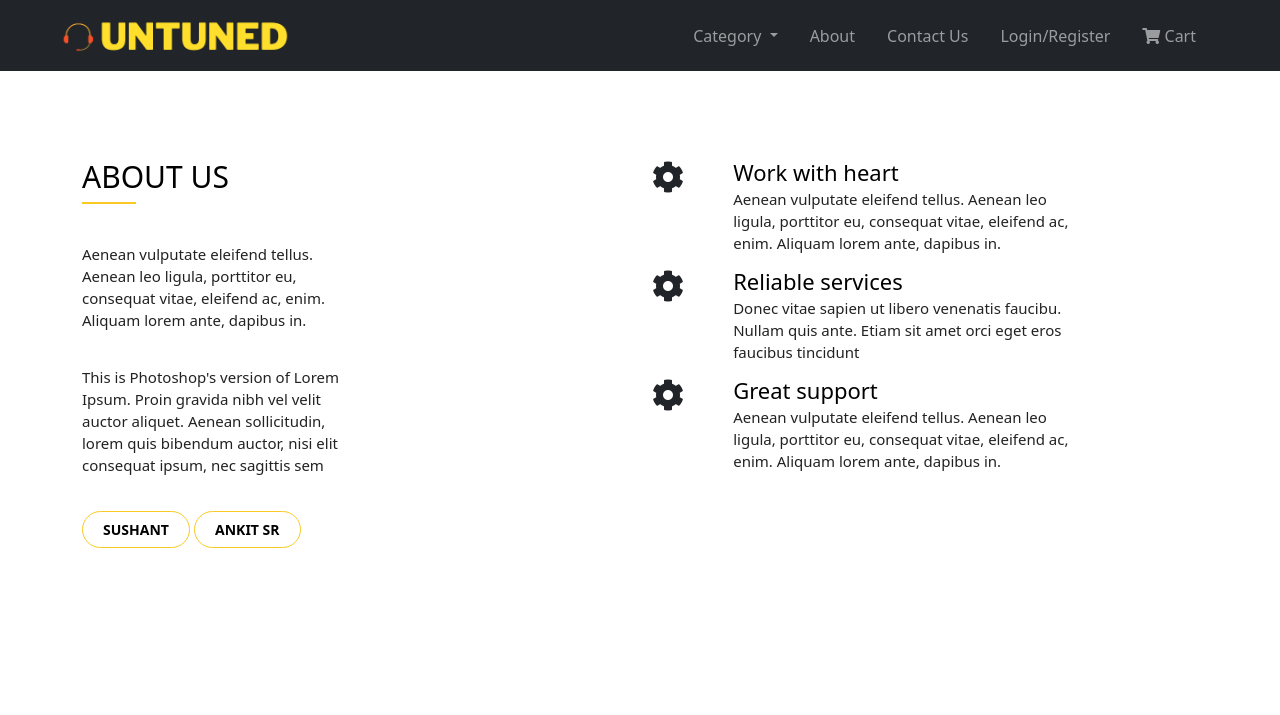
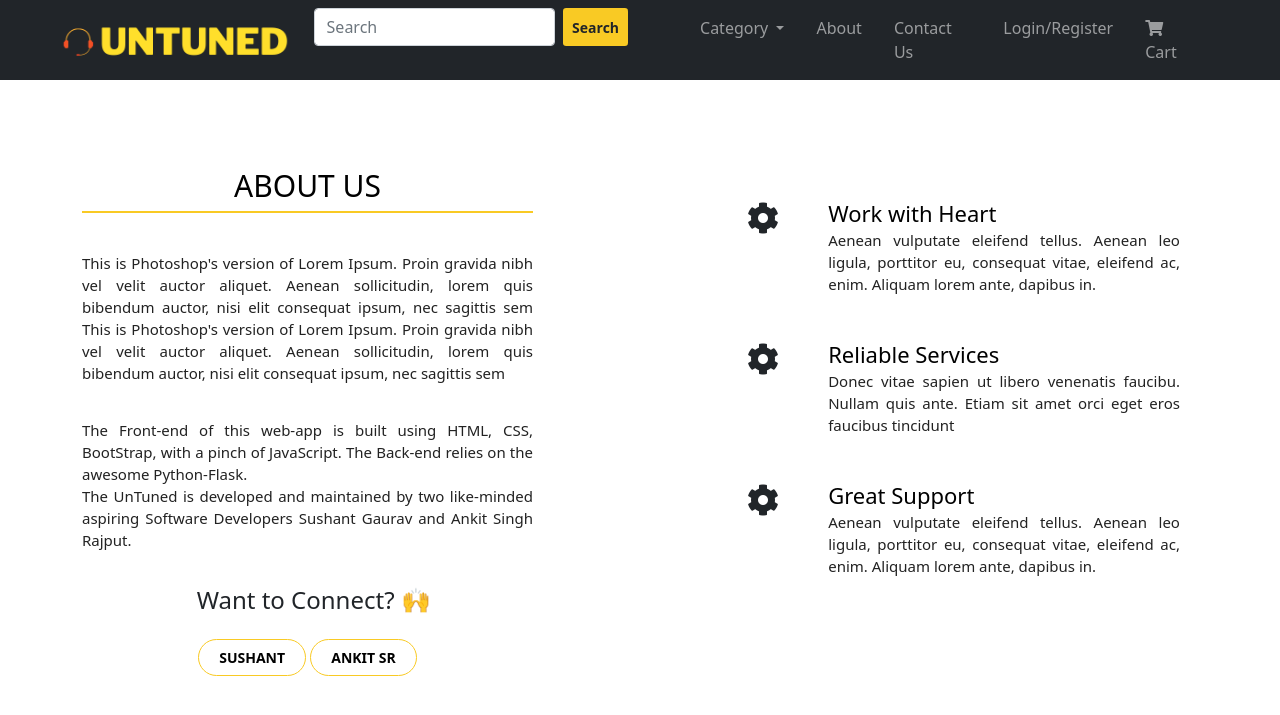
Before and after one commit to Fanatic-Coders/UnTuned, a Flask app: page /about in a window 1280 px wide. Shown: the top 715 px of the page. Run offline with Flask 2, Linux system fonts and the light colour scheme.

Commit message:
Updated About Page

```diff
--- a/static/css/style.css
+++ b/static/css/style.css
@@ -15,6 +15,12 @@
   color: black;
   background-color: #f9ca24;
   font-weight: 500;
+}
+
+.btn-color{
+  color: #212529;
+  background-color: #f9ca24;
+  font-weight: bold;
 }
 
 /* Login and Registration Background */
@@ -73,7 +79,6 @@
   right: 0;
   bottom: 0;
   left: 0;
-  /* background: #ffc0cb; */
 }
 
 .aboutus-section {
@@ -88,6 +93,7 @@
   position: relative;
   text-transform: uppercase;
   color: black;
+  text-align: center;
 }
 .aboutus-title::after {
   background: #F9CA24 none repeat scroll 0 0;
@@ -96,13 +102,14 @@
   height: 2px;
   left: 0;
   position: absolute;
-  width: 54px;
+  width: 100%;
 }
 .aboutus-text {
   color: #222;
   font-size: 15px;
   line-height: 22px;
   margin: 0 0 35px;
+  text-align: justify;
 }
 
 a:hover, a:active {
@@ -122,6 +129,12 @@ a:hover, a:active {
   padding: 7px 20px;
   text-transform: uppercase;
   text-decoration: none;
+  margin-bottom: 2rem;
+  margin-top: 1rem;
+}
+
+.feature{
+  margin-top: 2rem;
 }
 .feature .feature-box .iconset {
   background: #fff none repeat scroll 0 0;
@@ -142,6 +155,8 @@ a:hover, a:active {
 .feature .feature-box .feature-content {
   float: left;
   width: 78%;
+  margin-bottom: 2rem;
+  text-align: justify;
 }
 .feature .feature-box .feature-content h4 {
   color: black;
--- a/templates/about.html
+++ b/templates/about.html
@@ -4,26 +4,45 @@
   <div class="aboutus-section">
     <div class="container">
       <div class="row">
-        <div class="col-md-3 col-sm-6 col-xs-12">
+        <div class="col-md-5 col-sm-6 col-xs-12">
           <div class="aboutus">
             <h2 class="aboutus-title">About Us</h2>
             <p class="aboutus-text">
-              Aenean vulputate eleifend tellus. Aenean leo ligula, porttitor eu,
-              consequat vitae, eleifend ac, enim. Aliquam lorem ante, dapibus
-              in.
+              This is Photoshop's version of Lorem Ipsum. Proin gravida nibh vel
+              velit auctor aliquet. Aenean sollicitudin, lorem quis bibendum
+              auctor, nisi elit consequat ipsum, nec sagittis sem This is
+              Photoshop's version of Lorem Ipsum. Proin gravida nibh vel velit
+              auctor aliquet. Aenean sollicitudin, lorem quis bibendum auctor,
+              nisi elit consequat ipsum, nec sagittis sem
             </p>
             <p class="aboutus-text">
-              This is Photoshop's version of Lorem Ipsum. Proin gravida nibh vel
-              velit auctor aliquet. Aenean sollicitudin, lorem quis bibendum
-              auctor, nisi elit consequat ipsum, nec sagittis sem
+              The Front-end of this web-app is built using HTML, CSS, BootStrap,
+              with a pinch of JavaScript. The Back-end relies on the awesome
+              Python-Flask. <br />
+              The UnTuned is developed and maintained by two like-minded
+              aspiring Software Developers Sushant Gaurav and Ankit Singh
+              Rajput.
             </p>
-            <a class="aboutus-more" href="https://www.linkedin.com/in/sushant-gaurav/" target="_blank">Sushant </a>
-            <a class="aboutus-more" href="https://www.linkedin.com/in/ankit-singh-rajput/" target="_blank">Ankit SR</a>
+
+            <div class="text-center">
+              <h4>&nbsp; Want to Connect? 🙌</h4>
+              <a
+                class="aboutus-more"
+                href="https://www.linkedin.com/in/sushant-gaurav/"
+                target="_blank"
+                >Sushant
+              </a>
+              <a
+                class="aboutus-more"
+                href="https://www.linkedin.com/in/ankit-singh-rajput/"
+                target="_blank"
+                >Ankit SR</a
+              >
+            </div>
           </div>
         </div>
-        <div class="col-md-3 col-sm-6 col-xs-12">
-          <div class="aboutus-banner">
-          </div>
+        <div class="col-md-2 col-sm-6 col-xs-12">
+          <div class="aboutus-banner"></div>
         </div>
         <div class="col-md-5 col-sm-6 col-xs-12">
           <div class="feature">
@@ -33,7 +52,7 @@
                   <span class="fas fa-cog fa-2x"></span>
                 </div>
                 <div class="feature-content">
-                  <h4>Work with heart</h4>
+                  <h4>Work with Heart</h4>
                   <p>
                     Aenean vulputate eleifend tellus. Aenean leo ligula,
                     porttitor eu, consequat vitae, eleifend ac, enim. Aliquam
@@ -48,7 +67,7 @@
                   <span class="fas fa-cog fa-2x"></span>
                 </div>
                 <div class="feature-content">
-                  <h4>Reliable services</h4>
+                  <h4>Reliable Services</h4>
                   <p>
                     Donec vitae sapien ut libero venenatis faucibu. Nullam quis
                     ante. Etiam sit amet orci eget eros faucibus tincidunt
@@ -62,7 +81,7 @@
                   <span class="fas fa-cog fa-2x"></span>
                 </div>
                 <div class="feature-content">
-                  <h4>Great support</h4>
+                  <h4>Great Support</h4>
                   <p>
                     Aenean vulputate eleifend tellus. Aenean leo ligula,
                     porttitor eu, consequat vitae, eleifend ac, enim. Aliquam
--- a/templates/base.html
+++ b/templates/base.html
@@ -34,6 +34,12 @@
             </button>
             <div class="collapse navbar-collapse" id="navbarSupportedContent">
                 <ul class="navbar-nav ms-auto mb-2 mb-lg-0 start mx-2">
+                   <li class="nav-item active mx-2">
+                    <form class="d-flex">
+                        <input class="form-control me-2" type="search" placeholder="Search" aria-label="Search">
+                        <button class="btn btn-color btn-sm me-lg-5" type="submit">Search</button>
+                      </form>
+                   </li>
                     <li class="nav-item dropdown mx-2">
                         <a class="nav-link dropdown-toggle" href="#" id="navbarDropdown" role="button"
                             data-bs-toggle="dropdown" aria-expanded="false">
```
